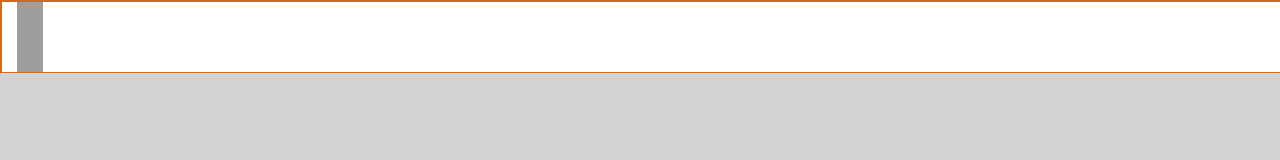
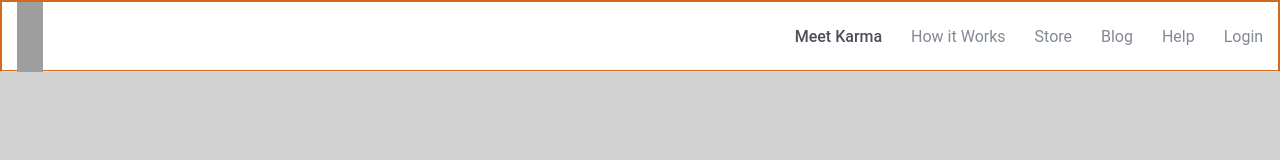
Before and after one commit to ckader/karma_clone, a plain HTML site: page index.html in a window 1280 px wide. Drawn offline with Linux system fonts and the light colour scheme; grey boxes are pictures that could not be loaded.

Commit message:
more Navigation bar/logo fixes

```diff
--- a/css/style.css
+++ b/css/style.css
@@ -433,6 +433,16 @@ div {
   border: 1px solid Chocolate;
 }
 
+/** Emd Standardization CSS */
+/** Start Custom CSS */
+
+html {
+  box-sizing: border-box;
+}
+*, *:before, *:after {
+  box-sizing: inherit;
+}
+
 .content{
   padding: 0 0.93rem;
   margin: 0 auto;
@@ -454,3 +464,24 @@ div {
 .navigation-bar .logo{
   height: 4.375rem;
 }
+
+.navigation-bar .links {
+    float: right;
+    font-family: 'Roboto', sans-serif;
+    color: #838994;
+    font-size: 16px;
+    margin-top: 25px;
+    -webkit-font-smoothing: antialiased;
+}
+.navigation-bar .links li {
+    display: inline-block;
+    margin-left: 25px;
+}
+.navigation-bar .links .active {
+    color: #4c5058;
+    font-weight: 500;
+}
+.navigation-bar .links li:hover {
+    cursor: pointer;
+    color: #333333;
+}
--- a/index.html
+++ b/index.html
@@ -8,7 +8,15 @@
 <body>
 	<div class="navigation-bar">
 		<div class="content">
-			<img class="logo" src="http://thinkful-ed.github.io/karma-clone/img/karma-logo.svg" width="26px" />
+		<ul class="links">
+			<li class="active">Meet Karma</li>
+			<li>How it Works</li>
+			<li>Store</li>
+			<li>Blog</li>
+			<li>Help</li>
+			<li>Login</li>
+		</ul>
+		<img class="logo" src="http://thinkful-ed.github.io/karma-clone/img/karma-logo.svg" width="26px" />
 		</div>
 	</div>
 </body>
```
